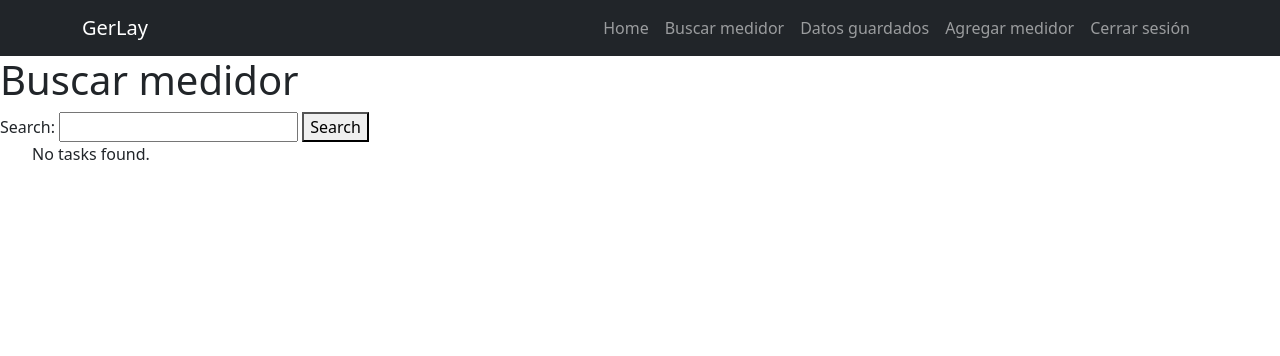
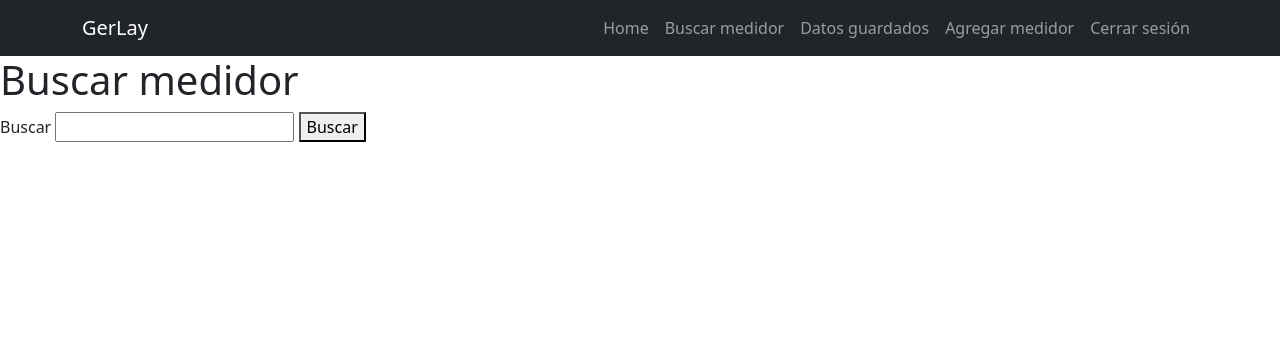
Before and after one commit to Leonard-g/eazymap, a Django app: page /tasks/ in a window 1280 px wide. Shown: the top 356 px of the page. Run offline with Django 4.2, Linux system fonts and the light colour scheme; the visitor is signed in with stand-in values (Sample User, id 1).

Commit message:
change tasks.html

```diff
--- a/tasks/templates/tasks.html
+++ b/tasks/templates/tasks.html
@@ -4,9 +4,9 @@
 <h1>Buscar medidor</h1>
 
 <form method="GET" action="{% url 'tasks' %}">
-  <label for="query">Search:</label>
+  <label for="query">Buscar</label>
   <input type="text" id="query" name="query">
-  <button type="submit">Search</button>
+  <button type="submit">Buscar</button>
 </form>
 
 <ul>
@@ -28,7 +28,7 @@
       </li>
     {% endfor %}
   {% else %}
-    <p>No tasks found.</p>
+    <p></p>
   {% endif %}
 </ul>
 
```
